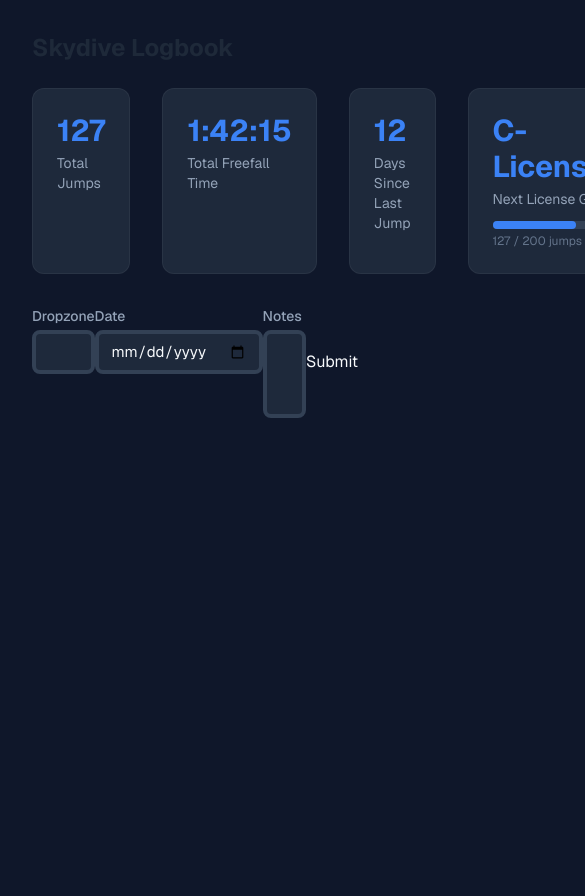
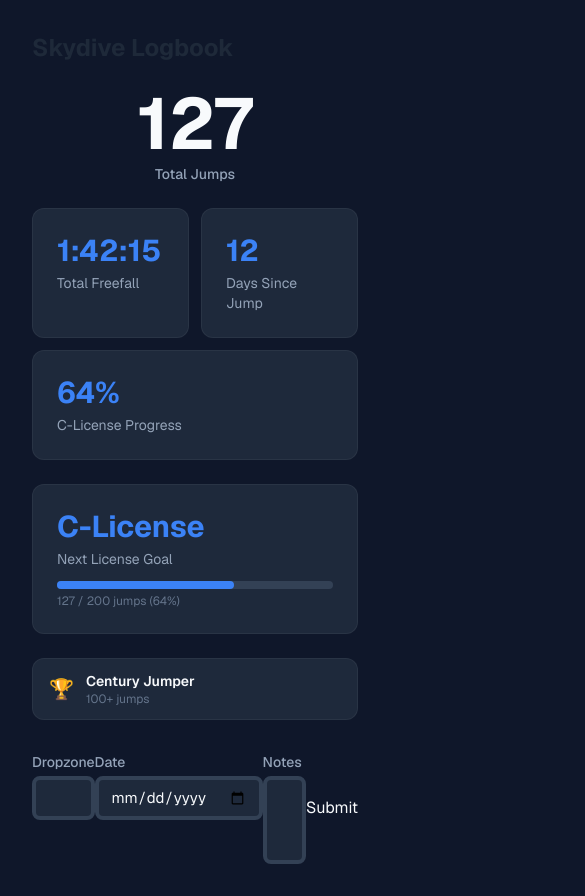
Before and after one commit to ioana996/skyvault-saas, a Next.js app: page / in a window 390 px wide. Shown: the top 896 px of the page, 585 px wide, since content can reach past the window. Before the commit the page ends 844 px from the top, so only its background shows below. Built offline with nearby package versions, Linux system fonts and the light colour scheme.

Commit message:
feat: restyle HeroStats with hero number, responsive grid, achievement badge

```diff
--- a/src/app/components/HeroStats/HeroStats.tsx
+++ b/src/app/components/HeroStats/HeroStats.tsx
@@ -1,24 +1,48 @@
-import StatCard from "./StatCard";
-import ProgressStatCard from "./ProgressStatCard";
+import StatCard from './StatCard';
+import ProgressStatCard from './ProgressStatCard';
 
 const HeroStats = () => {
   const totalJumps = 127;
   const totalFreefallTime = { hours: 1, minutes: 42, seconds: 15 };
   const daysSinceLastJump = 12;
 
-  const nextLicense = { name: "C-License", current: 127, required: 200 };
+  const nextLicense = { name: 'C-License', current: 127, required: 200 };
   const licenseProgress = Math.min(
     Math.round((nextLicense.current / nextLicense.required) * 100),
     100
   );
 
-  const freefallTimeFormatted = `${totalFreefallTime.hours}:${String(totalFreefallTime.minutes).padStart(2, '0')}:${String(totalFreefallTime.seconds).padStart(2, '0')}`;
+  const freefallTimeFormatted = `${totalFreefallTime.hours}:${String(
+    totalFreefallTime.minutes
+  ).padStart(2, '0')}:${String(totalFreefallTime.seconds).padStart(2, '0')}`;
+
+  const isCenturyJumper = totalJumps >= 100;
 
   return (
-    <div className="flex gap-8 mb-8">
-      <StatCard value={totalJumps} label="Total Jumps" />
-      <StatCard value={freefallTimeFormatted} label="Total Freefall Time" />
-      <StatCard value={daysSinceLastJump} label="Days Since Last Jump" />
+    <section className="w-full space-y-6 mb-8" aria-label="Jump statistics">
+      {/* Hero number */}
+      <div className="text-center">
+        <div className="text-[72px] font-bold leading-none text-sky-text">
+          {totalJumps}
+        </div>
+        <div className="text-sky-text-muted mt-1 text-sm font-medium">
+          Total Jumps
+        </div>
+      </div>
+
+      {/* Secondary stats grid */}
+      <div className="grid grid-cols-2 gap-3 sm:grid-cols-3">
+        <StatCard value={freefallTimeFormatted} label="Total Freefall" />
+        <StatCard value={daysSinceLastJump} label="Days Since Jump" />
+        <div className="col-span-2 sm:col-span-1">
+          <StatCard
+            value={`${licenseProgress}%`}
+            label={`${nextLicense.name} Progress`}
+          />
+        </div>
+      </div>
+
+      {/* License progress bar */}
       <ProgressStatCard
         title={nextLicense.name}
         label="Next License Goal"
@@ -26,7 +50,22 @@ const HeroStats = () => {
         required={nextLicense.required}
         progress={licenseProgress}
       />
-    </div>
+
+      {/* Achievement badge — emoji is temporary, replaced with Lucide icon in Task 13 */}
+      {isCenturyJumper && (
+        <div className="bg-sky-surface border border-sky-border rounded-xl px-4 py-3 flex items-center gap-3">
+          <span className="text-sky-accent text-xl" aria-hidden="true">
+            🏆
+          </span>
+          <div>
+            <div className="text-sky-text font-semibold text-sm">
+              Century Jumper
+            </div>
+            <div className="text-sky-text-subtle text-xs">100+ jumps</div>
+          </div>
+        </div>
+      )}
+    </section>
   );
 };
 
```
Also changed, not shown: 1 other file (tests, documents, lock files or other folders).
